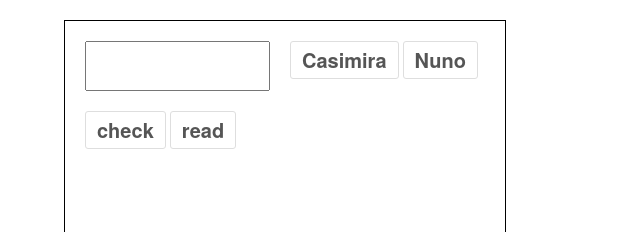
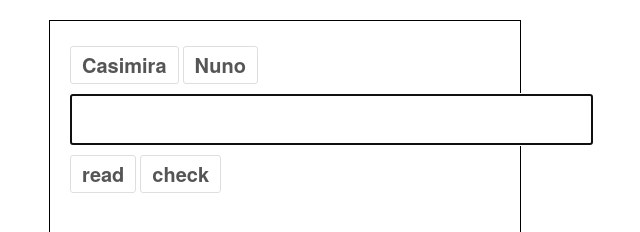
Before and after one commit to matthiasbuehl/spellunke, a plain HTML site: page index.html in a window 1280 px wide. Both pictures are taken after a click on the link "read". Shown: the top 232 px of the page, without its empty margins (355-995 px from the left). Drawn offline with Linux system fonts and the light colour scheme.

Commit message:
random voice, correct word buttons

```diff
--- a/css/main.css
+++ b/css/main.css
@@ -1,30 +1,28 @@
 body {
-  width: 400px;
+  width: 430px;
   margin: 20px auto;
-  padding:20px;
+  padding: 20px;
   border: 1px solid black;
 }
 
 #user_input {
   float: left;
-  padding-right: 20px;
 }
 
 #students {
   float: left;
 }
 
-#controls {
-  clear: both;
-  padding-top: 20px;
+#user_input, #students, #controls, #correct_words {
+  padding: 5px 0;
 }
 
 input#word {
-  height: 50px;
+  font-size: 40px;
 }
 
-#correct_words {
-  padding-top: 20px;
+.clear {
+  clear: both;
 }
 
 .button {
@@ -50,3 +48,8 @@ input#word {
   background: #28597a;
   color: #ccc;
 }
+
+.button-green {
+  background: #006633;
+  color: #ccc;
+}
--- a/index.html
+++ b/index.html
@@ -4,17 +4,16 @@
     <link rel="stylesheet" type="text/css" href="css/main.css">
   </head>
   <body>
-    <div id="user_input">
-      <input id="word" type="text">
-    </div>
     <div id="students">
       <a id="casimira" class="button" href="#">Casimira</a>
       <a id="nuno" class="button" href="#">Nuno</a>
     </div>
-    <div id="controls">
-      <a id="next" class="button" href="#">next</a>
+    <div id="user_input" class="clear">
+      <input id="word" type="text">
+    </div>
+    <div id="controls" class="clear">
+      <a id="read" class="button" href="#">read</a>
       <a id="check" class="button" href="#">check</a>
-      <a id="read" class="button" href="#">read</a>
     </div>
   <div id="correct_words"></div>
 </body>
--- a/js/speaker.js
+++ b/js/speaker.js
@@ -5,7 +5,14 @@ var Speaker = (function() {
   // static methods
   Speaker.say = function(text){
     var utterance = new SpeechSynthesisUtterance(text);
-    utterance.rate = 1;
+    var voices = window.speechSynthesis.getVoices();
+    // set a random voice if we have voices
+    if (voices) {
+      utterance.voice =
+        voices[ Math.floor( Math.random() * voices.length ) ];
+    }
+    // slow down speach a bit
+    utterance.rate = .8;
     window.speechSynthesis.speak(utterance);
   }
 
--- a/js/ui.js
+++ b/js/ui.js
@@ -3,15 +3,13 @@
     words: ['hello', 'you', 'sun', 'moon']
   });
 
-  var $next = $('#next'),
-      $check = $('#check'),
+  var $check = $('#check'),
       $read = $('#read'),
       $word = $('#word'),
       $nuno = $('#nuno'),
-      $casimira = $('#casimira');
+      $casimira = $('#casimira'),
       $correctWords = $('#correct_words');
 
-  $next.hide();
   $check.hide();
 
   function clearActive() {
@@ -26,23 +24,34 @@
     $correctWords.html('');
   };
 
+  function clearInput() {
+    $word.val('');
+    $word.focus();
+  };
 
-  $next.click(function(e) {
-    app.nextWord();
+
+  // Events
+  $(document).keyup(function(e) {
+    console.log(e.which);
+    if (e.which == 13) {
+      $check.click();
+    }
   });
 
   $read.click(function(e) {
     app.readWord();
     $check.show();
+    clearInput();
   });
 
   $check.click(function(e) {
     var isCorrect = app.checkWord($word.val());
     if (isCorrect) {
       app.nextWord();
-      $correctWords.append('<div>' + $word.val() + '</div>');
-      $word.val('');
+      $correctWords.append('<div class="button button-green">' + $word.val() + '</div>');
     }
+
+    clearInput();
   });
 
   $nuno.click(function(e) {
```
